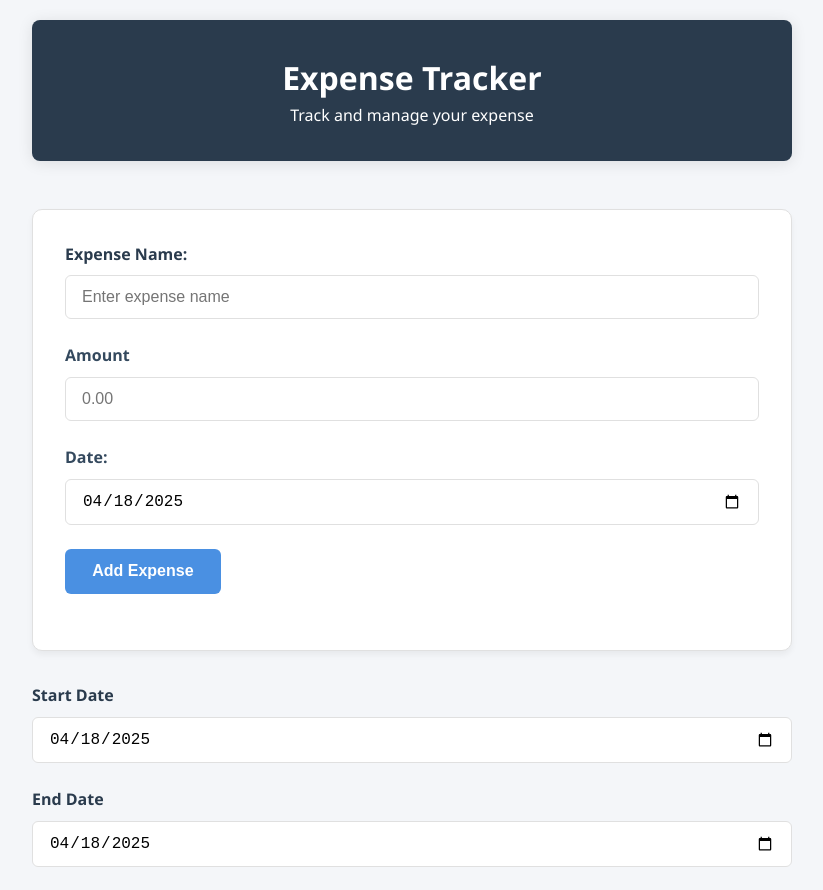
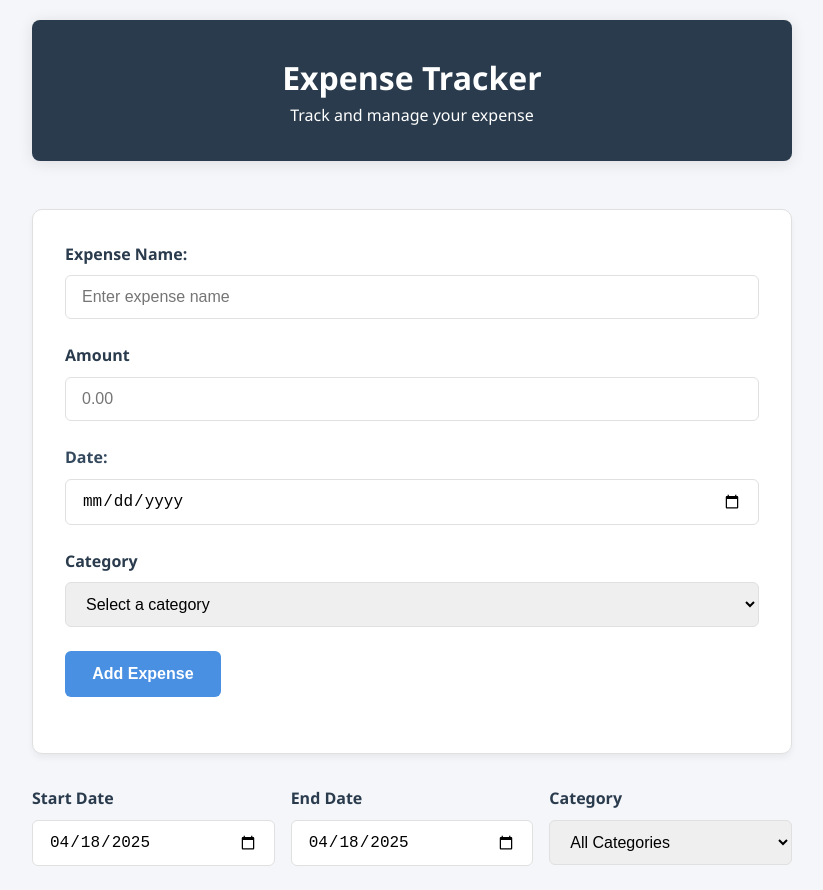
Before and after one commit to bindhyadulal/React, a React (Create React App) app: page / in a window 1280 px wide. Shown: the top 890 px of the page, without its empty margins (228-1051 px from the left). Built offline with nearby package versions, Linux system fonts and the light colour scheme.

Commit message:
completed

```diff
--- a/src/App.css
+++ b/src/App.css
@@ -49,7 +49,7 @@ body{
   font-weight: 600;
   color: #34495e;
 }
-.date-input{
+.date-inputs{
 display: grid;
 grid-template-columns: repeat(auto-fit,minmax(200px,1fr));
 gap: 1rem;
@@ -178,6 +178,30 @@ margin-bottom: 1.5rem;
 .submit-button:active{
   transform: translateY(0);
 }
+.category-filter{
+  position: relative;
+}
+.select-category{
+  appearance: none;
+  background-repeat: no-repeat;
+  background-position: right 0.7rem top 50%;
+  background-size: 0.65rem auto;
+}
+.category-summary-list{
+  list-style-type: none;
+  padding-left: 0;
+  margin-top: 1rem;
+}
+.category-summary-item{
+  background-color: #f5f5f5;
+  padding: 10px 15px;
+  margin-bottom: 8px;
+  border-radius: 8px;
+  box-shadow: 0 1px 3px rgba(0, 0, 0, 0.1);
+  display: flex;
+  justify-content: space-between;
+  align-items: center;
+}
 @media(max-width:768px){
   .container{
     padding: 1.5rem 1rem;
--- a/src/App.js
+++ b/src/App.js
@@ -1,6 +1,8 @@
 import React, { useState,useEffect }  from 'react';
 import ExpenseForm from './Expenseform';
 import './App.css';
+
+const categories=['Food','Transportation','Housing','Entertainment','Other'];
 
 function App(){
   const [expenses,setExpenses]=useState([]);
@@ -8,6 +10,7 @@ function App(){
   const [startDate,setStartDate]=useState(today);
   const [endDate,setendDate]=useState(today);
   const [filteredExpenses,setFilteredExpenses]=useState([]);
+  const [selectedCategory, setSelectedCategory]=useState('All');
   //callback for handling new expense
   const handleAddExpense=(expense)=>{
     setExpenses((prev)=>[...prev,expense]);
@@ -15,15 +18,23 @@ function App(){
 
   useEffect(()=>{
     const filtered=expenses.filter((exp)=>{
-      return exp.date>=startDate && exp.date <=endDate;
+      const dateInRange=exp.date>=startDate && exp.date <=endDate;
+      const categoryMatch=selectedCategory==='All'|| exp.category===selectedCategory;
+      return dateInRange && categoryMatch;
     });
     setFilteredExpenses(filtered);
-  },[expenses,startDate,endDate]);
+  },[expenses,startDate,endDate,selectedCategory]);
 
   const totalAmount=filteredExpenses.reduce(
     (sum,e)=>sum+parseFloat(e.amount),0
   );
-
+  const categoryStats=categories.map(cat=>{
+    const catTotal=filteredExpenses
+    .filter(e=>e.category===cat)
+    .reduce((sum,e)=>sum+parseFloat(e.amount),0);
+  const percentage=totalAmount>0? ((catTotal/totalAmount)*100).toFixed(2):0;
+  return {category:cat, total:catTotal,percentage};
+  });
   return(
     <div className="container">
       <header className="app-header">
@@ -31,10 +42,11 @@ function App(){
         <p>Track and manage your expense</p>
       </header>
       <div className="card">
-          <ExpenseForm onAddExpense={handleAddExpense}/>
+          <ExpenseForm onAddExpense={handleAddExpense} categories={categories}/>
       </div>
       {/*Date filters*/}
-      <div className="date-imputs">
+      <div className="filter-section">
+        <div className="date-inputs">
           <div className="form-group">
               <label className="form-label">Start Date</label>
               <input
@@ -46,7 +58,21 @@ function App(){
             <label className="form-label">End Date</label>
             <input type="date" value={endDate} onChange={(e)=>setendDate(e.target.value)} max={today} className="form-input"/>
           </div>
+          <div className="form-group">
+            <label className="form-label">Category</label>
+            <select
+              value={selectedCategory}
+              onChange={(e)=>setSelectedCategory(e.target.value)}
+              className="form-input">
+              <option value="All">All Categories</option>
+              {categories.map((cat)=>(
+                <option key={cat} value={cat}>{cat}</option>
+              ))}
+              </select>
           </div>
+        </div>
+      </div>
+
       <div className="card">
         <h2 className="sub-header">Expense List:</h2>
         {filteredExpenses.length===0?(
@@ -61,6 +87,7 @@ function App(){
                   <th>Expense Name</th>
                   <th>Amount</th>
                   <th>Date</th>
+                  <th>Category</th>
                 </tr>
               </thead>
               <tbody>
@@ -69,6 +96,7 @@ function App(){
                     <td>{e.expenseName}</td>
                     <td>${parseFloat(e.amount).toFixed(2)}</td>
                     <td >{e.date}</td>
+                    <td>{e.category}</td>
                   </tr>
                 ))}
               </tbody>
@@ -80,6 +108,21 @@ function App(){
       )}
 
     </div>
+    {/*Category SUmmary*/}
+    {filteredExpenses.length>0 &&(
+      <div className="card">
+        <h2 className="sub-header">Category summary</h2>
+        <ul className="category-summary-list">
+          {categoryStats.map(stat=>(
+            stat.total>0 &&(
+              <li key={stat.category} className="category-summary-item">
+                <strong>{stat.category}</strong>:${stat.total.toFixed(2)}({stat.percentage}% of total)
+              </li>
+            )
+          ))}
+        </ul>
+    </div>
+    )}
   </div>
   );
 }
--- a/src/Expenseform.js
+++ b/src/Expenseform.js
@@ -1,14 +1,13 @@
 import React from "react";
 import { useForm,Controller } from "react-hook-form";
 import './App.css';
-function ExpenseForm({onAddExpense}){
+function ExpenseForm({onAddExpense,categories}){
     //for not selecting future dates
     const today=new Date().toISOString().split("T")[0];
 
-
     const onSubmit=(data)=>{
         onAddExpense(data);   //for passing new expense to parent
-        reset({expenseName:"",amount:"", date:today});
+        reset();
     };
 
     const{
@@ -20,7 +19,8 @@ function ExpenseForm({onAddExpense}){
         defaultValues:{
             expenseName:"",
             amount:"",
-            date:today,
+            date:"",
+            category:"",
         },
     });
 
@@ -41,8 +41,7 @@ return(
         </div>
         {/*Amount*/}
         <div className="form-group">
-            <label className="label
-            ">Amount</label>
+            <label className="form-label">Amount</label>
             <Controller
                 name="amount"
                 control={control}
@@ -66,6 +65,23 @@ return(
                 />
                 {errors.date && (<span className="error-message">{errors.date.message}</span>)}
         </div>
+        <div className="form-group">
+            <label className="form-label">Category</label>
+            <Controller
+                name="category"
+                control={control}
+                rules={{required:"Category is required"}}
+                render={({field})=>(
+                    <select {...field} className="form-input">
+                        <option value="">Select a category</option>
+                        {categories.map((cat)=>(
+                            <option key={cat} value={cat}>{cat}</option>
+                        ))}
+                    </select>
+                )}
+            />
+            {errors.category && (<span className="error-message">{errors.category.message}</span>)}
+        </div>
         {/* Submit Button*/}
         <button type="submit" className="submit-button">Add Expense</button>
     </form>
```
Lines whose indentation alone changed are shown as unchanged.
